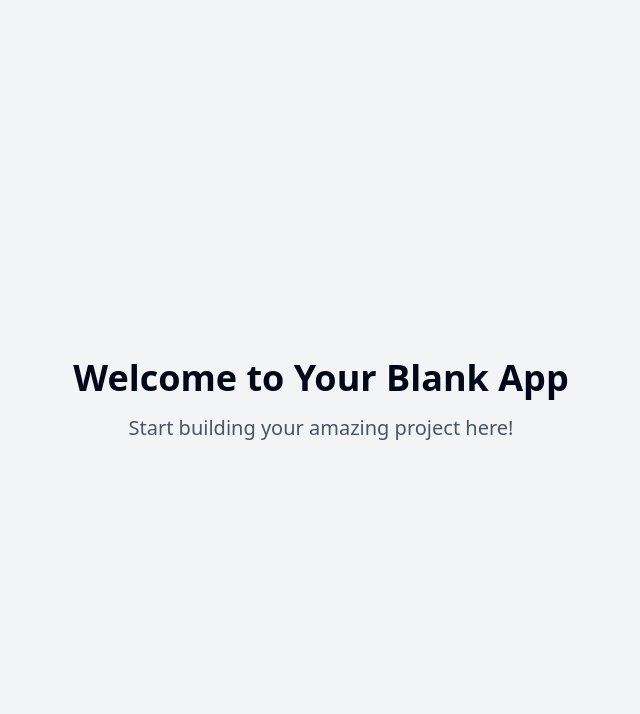
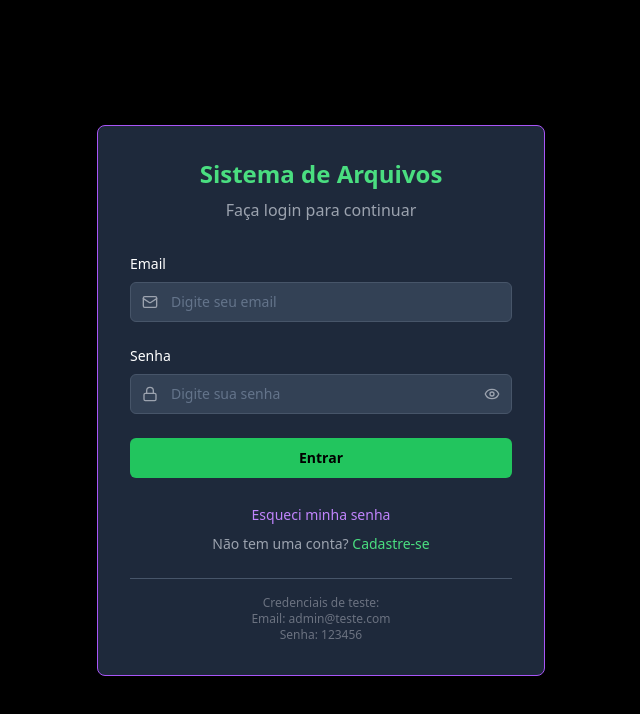
Before and after one commit to Facility2025/mystic-mirror-web-copy, a React (Vite) app: page / in a window 1280 px wide. Shown: the top 714 px of the page, without its empty margins (319-959 px from the left). Built offline with nearby package versions, Linux system fonts and the light colour scheme.

Commit message:
Implement website from URL
Replicate the website from the provided URL.

```diff
--- a/index.html
+++ b/index.html
@@ -1,20 +1,19 @@
+
 <!DOCTYPE html>
-<html lang="en">
+<html lang="pt-BR">
   <head>
     <meta charset="UTF-8" />
     <meta name="viewport" content="width=device-width, initial-scale=1.0" />
-    <title>mystic-mirror-web-copy</title>
-    <meta name="description" content="Lovable Generated Project" />
-    <meta name="author" content="Lovable" />
+    <title>Sistema de Arquivos</title>
+    <meta name="description" content="Sistema de Gerenciamento de Arquivos" />
+    <meta name="author" content="Sistema de Arquivos" />
 
-    <meta property="og:title" content="mystic-mirror-web-copy" />
-    <meta property="og:description" content="Lovable Generated Project" />
+    <meta property="og:title" content="Sistema de Arquivos" />
+    <meta property="og:description" content="Sistema de Gerenciamento de Arquivos" />
     <meta property="og:type" content="website" />
-    <meta property="og:image" content="https://lovable.dev/opengraph-image-p98pqg.png" />
 
     <meta name="twitter:card" content="summary_large_image" />
-    <meta name="twitter:site" content="@lovable_dev" />
-    <meta name="twitter:image" content="https://lovable.dev/opengraph-image-p98pqg.png" />
+    <meta name="twitter:site" content="@sistema_arquivos" />
   </head>
 
   <body>
--- /dev/null
+++ b/src/components/Dashboard.tsx
@@ -0,0 +1,129 @@
+
+import React from 'react';
+import { Upload, LogOut, FileVideo, FileText, FileImage, Settings, Database } from 'lucide-react';
+import { Button } from '@/components/ui/button';
+import FileCard from './FileCard';
+
+interface DashboardProps {
+  onLogout: () => void;
+}
+
+const Dashboard = ({ onLogout }: DashboardProps) => {
+  const files = [
+    {
+      id: '01',
+      name: 'Arquivo 01',
+      description: 'Descrição do arquivo 1',
+      date: '29/05/2025',
+      type: 'VIDEO' as const,
+      icon: <FileVideo className="h-8 w-8 text-red-500" />
+    },
+    {
+      id: '02',
+      name: 'Arquivo 02',
+      description: '',
+      date: '18/02/2025',
+      type: 'VIDEO' as const,
+      icon: <FileVideo className="h-8 w-8 text-red-500" />
+    },
+    {
+      id: '03',
+      name: 'Arquivo 03',
+      description: '',
+      date: '03/03/2025',
+      type: 'TEXT' as const,
+      icon: <FileText className="h-8 w-8 text-green-500" />
+    },
+    {
+      id: '04',
+      name: 'Arquivo 04',
+      description: 'Descrição do arquivo 4',
+      date: '03/04/2025',
+      type: 'PDF' as const,
+      icon: <FileImage className="h-8 w-8 text-blue-500" />
+    },
+    {
+      id: '05',
+      name: 'Arquivo 05',
+      description: '',
+      date: '09/04/2025',
+      type: 'AI' as const,
+      icon: <Settings className="h-8 w-8 text-purple-500" />
+    },
+    {
+      id: '06',
+      name: 'Arquivo 06',
+      description: '',
+      date: '21/04/2025',
+      type: 'VPS' as const,
+      icon: <Database className="h-8 w-8 text-orange-500" />
+    },
+    {
+      id: '07',
+      name: 'Arquivo 07',
+      description: 'Descrição do arquivo 7',
+      date: '09/05/2025',
+      type: 'VIDEO' as const,
+      icon: <FileVideo className="h-8 w-8 text-red-500" />
+    },
+    {
+      id: '08',
+      name: 'Arquivo 08',
+      description: '',
+      date: '11/02/2025',
+      type: 'VIDEO' as const,
+      icon: <FileVideo className="h-8 w-8 text-red-500" />
+    }
+  ];
+
+  return (
+    <div className="min-h-screen bg-black">
+      {/* Header */}
+      <header className="bg-purple-700 px-6 py-4">
+        <div className="flex justify-between items-center">
+          <h1 className="text-green-400 text-xl font-bold">Meus Arquivos e Acesso da Web</h1>
+          <Button
+            onClick={onLogout}
+            variant="destructive"
+            className="bg-red-500 hover:bg-red-600"
+          >
+            <LogOut className="h-4 w-4 mr-2" />
+            Sair
+          </Button>
+        </div>
+      </header>
+
+      {/* Main Content */}
+      <main className="p-6">
+        <div className="flex justify-between items-center mb-6">
+          <Button className="bg-green-500 hover:bg-green-600 text-black font-semibold">
+            <Upload className="h-4 w-4 mr-2" />
+            Enviar Arquivos
+          </Button>
+        </div>
+
+        <div className="flex justify-between items-center mb-6">
+          <h2 className="text-white text-lg font-semibold">Página 1 de 2</h2>
+          <p className="text-gray-400">Exibindo 1-30 de 45 arquivos</p>
+        </div>
+
+        {/* Files Grid */}
+        <div className="grid grid-cols-1 md:grid-cols-2 lg:grid-cols-4 gap-6">
+          {files.map((file) => (
+            <FileCard
+              key={file.id}
+              id={file.id}
+              name={file.name}
+              description={file.description}
+              date={file.date}
+              type={file.type}
+              icon={file.icon}
+            />
+          ))}
+        </div>
+      </main>
+    </div>
+  );
+};
+
+export default Dashboard;
--- /dev/null
+++ b/src/components/FileCard.tsx
@@ -0,0 +1,76 @@
+
+import React from 'react';
+import { Download, Edit, Eye } from 'lucide-react';
+import { Button } from '@/components/ui/button';
+
+interface FileCardProps {
+  id: string;
+  name: string;
+  description: string;
+  date: string;
+  type: 'VIDEO' | 'TEXT' | 'PDF' | 'AI' | 'VPS';
+  icon: React.ReactNode;
+}
+
+const FileCard = ({ id, name, description, date, type, icon }: FileCardProps) => {
+  const getTypeColor = (type: string) => {
+    switch (type) {
+      case 'VIDEO':
+        return 'bg-red-500';
+      case 'TEXT':
+        return 'bg-green-500';
+      case 'PDF':
+        return 'bg-blue-500';
+      case 'AI':
+        return 'bg-purple-500';
+      case 'VPS':
+        return 'bg-orange-500';
+      default:
+        return 'bg-gray-500';
+    }
+  };
+
+  return (
+    <div className="bg-slate-800 border border-slate-700 rounded-lg p-4 hover:border-purple-500 transition-colors">
+      <div className="flex justify-between items-start mb-4">
+        <span className="bg-green-500 text-black text-xs font-bold px-2 py-1 rounded">
+          {id}
+        </span>
+        <div className="text-right">
+          <div className="flex items-center justify-end space-x-2 mb-2">
+            {icon}
+            <span className={`text-white text-xs px-2 py-1 rounded ${getTypeColor(type)}`}>
+              {type}
+            </span>
+          </div>
+        </div>
+      </div>
+
+      <div className="flex-1 min-h-[120px] flex items-center justify-center mb-4">
+        <div className="text-center">
+          {icon}
+        </div>
+      </div>
+
+      <div className="space-y-2">
+        <h3 className="text-white font-semibold">{name}</h3>
+        <p className="text-gray-400 text-sm">{description}</p>
+        <p className="text-gray-500 text-xs">{date}</p>
+      </div>
+
+      <div className="flex space-x-2 mt-4">
+        <Button className="flex-1 bg-green-500 hover:bg-green-600 text-black text-sm">
+          Visualizar
+        </Button>
+        <Button variant="outline" size="sm" className="border-slate-600 text-white hover:bg-slate-700">
+          <Download className="h-4 w-4" />
+        </Button>
+        <Button variant="outline" size="sm" className="border-slate-600 text-white hover:bg-slate-700">
+          <Edit className="h-4 w-4" />
+        </Button>
+      </div>
+    </div>
+  );
+};
+
+export default FileCard;
--- /dev/null
+++ b/src/components/LoginForm.tsx
@@ -0,0 +1,106 @@
+
+import React, { useState } from 'react';
+import { Eye, EyeOff, Mail, Lock } from 'lucide-react';
+import { Button } from '@/components/ui/button';
+import { Input } from '@/components/ui/input';
+
+interface LoginFormProps {
+  onLogin: () => void;
+}
+
+const LoginForm = ({ onLogin }: LoginFormProps) => {
+  const [email, setEmail] = useState('');
+  const [password, setPassword] = useState('');
+  const [showPassword, setShowPassword] = useState(false);
+
+  const handleSubmit = (e: React.FormEvent) => {
+    e.preventDefault();
+    onLogin();
+  };
+
+  return (
+    <div className="min-h-screen bg-black flex items-center justify-center p-4">
+      <div className="w-full max-w-md">
+        <div className="bg-slate-800 border border-purple-500 rounded-lg p-8 shadow-2xl">
+          <div className="text-center mb-8">
+            <h1 className="text-2xl font-bold text-green-400 mb-2">Sistema de Arquivos</h1>
+            <p className="text-gray-400">Faça login para continuar</p>
+          </div>
+
+          <form onSubmit={handleSubmit} className="space-y-6">
+            <div>
+              <label className="block text-white text-sm font-medium mb-2">
+                Email
+              </label>
+              <div className="relative">
+                <Mail className="absolute left-3 top-1/2 transform -translate-y-1/2 text-gray-400 h-4 w-4" />
+                <Input
+                  type="email"
+                  value={email}
+                  onChange={(e) => setEmail(e.target.value)}
+                  placeholder="Digite seu email"
+                  className="pl-10 bg-slate-700 border-slate-600 text-white placeholder-gray-400"
+                  required
+                />
+              </div>
+            </div>
+
+            <div>
+              <label className="block text-white text-sm font-medium mb-2">
+                Senha
+              </label>
+              <div className="relative">
+                <Lock className="absolute left-3 top-1/2 transform -translate-y-1/2 text-gray-400 h-4 w-4" />
+                <Input
+                  type={showPassword ? "text" : "password"}
+                  value={password}
+                  onChange={(e) => setPassword(e.target.value)}
+                  placeholder="Digite sua senha"
+                  className="pl-10 pr-10 bg-slate-700 border-slate-600 text-white placeholder-gray-400"
+                  required
+                />
+                <button
+                  type="button"
+                  onClick={() => setShowPassword(!showPassword)}
+                  className="absolute right-3 top-1/2 transform -translate-y-1/2 text-gray-400 hover:text-white"
+                >
+                  {showPassword ? <EyeOff className="h-4 w-4" /> : <Eye className="h-4 w-4" />}
+                </button>
+              </div>
+            </div>
+
+            <Button
+              type="submit"
+              className="w-full bg-green-500 hover:bg-green-600 text-black font-semibold py-3"
+            >
+              Entrar
+            </Button>
+
+            <div className="text-center space-y-2">
+              <button
+                type="button"
+                className="text-purple-400 hover:text-purple-300 text-sm"
+              >
+                Esqueci minha senha
+              </button>
+              <p className="text-gray-400 text-sm">
+                Não tem uma conta?{' '}
+                <button className="text-green-400 hover:text-green-300">
+                  Cadastre-se
+                </button>
+              </p>
+            </div>
+
+            <div className="border-t border-slate-600 pt-4 text-center text-xs text-gray-500">
+              <p>Credenciais de teste:</p>
+              <p>Email: admin@teste.com</p>
+              <p>Senha: 123456</p>
+            </div>
+          </form>
+        </div>
+      </div>
+    </div>
+  );
+};
+
+export default LoginForm;
--- a/src/pages/Index.tsx
+++ b/src/pages/Index.tsx
@@ -1,13 +1,27 @@
-// Update this page (the content is just a fallback if you fail to update the page)
+
+import React, { useState } from 'react';
+import LoginForm from '@/components/LoginForm';
+import Dashboard from '@/components/Dashboard';
 
 const Index = () => {
+  const [isLoggedIn, setIsLoggedIn] = useState(false);
+
+  const handleLogin = () => {
+    setIsLoggedIn(true);
+  };
+
+  const handleLogout = () => {
+    setIsLoggedIn(false);
+  };
+
   return (
-    <div className="min-h-screen flex items-center justify-center bg-gray-100">
-      <div className="text-center">
-        <h1 className="text-4xl font-bold mb-4">Welcome to Your Blank App</h1>
-        <p className="text-xl text-gray-600">Start building your amazing project here!</p>
-      </div>
-    </div>
+    <>
+      {!isLoggedIn ? (
+        <LoginForm onLogin={handleLogin} />
+      ) : (
+        <Dashboard onLogout={handleLogout} />
+      )}
+    </>
   );
 };
 
```
